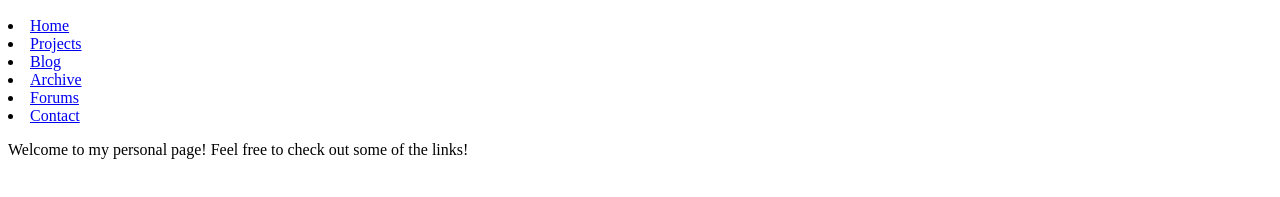
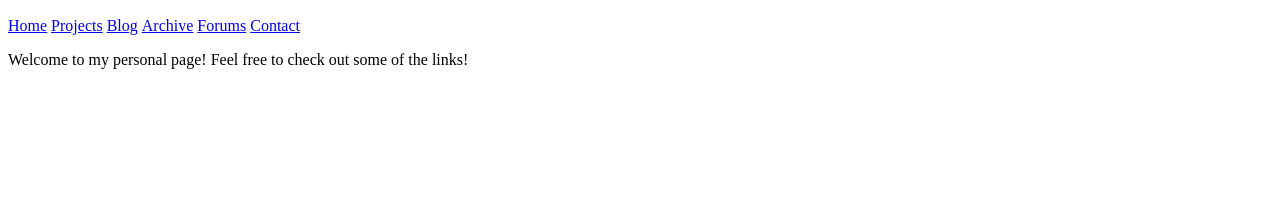
Before and after one commit to NicHibbs-CS/NicHibbs-CS.github.io, a plain HTML site: page index.html in a window 1280 px wide. Shown: the part 161-358 px from the top of the page. Drawn offline with Linux system fonts and the light colour scheme.

Commit message:
Inline Links

```diff
--- a/index.html
+++ b/index.html
@@ -11,12 +11,12 @@
   <body>
     <h1>Nic's WebDev Page</h1>
     <div>
-      <li><a href="./index.html">Home</a></li>
-      <li><a href="./projects.html">Projects</a></li>
-      <li><a href="./index.html">Blog</a></li>
-      <li><a href="./index.html">Archive</a></li>
-      <li><a href="./index.html">Forums</a></li>
-      <li><a href="./index.html">Contact</a></li>
+      <li style="display:inline-block"><a href="./index.html">Home</a></li>
+        <li style="display:inline-block"><a href="./projects.html">Projects</a></li>
+        <li style="display:inline-block"><a href="./index.html">Blog</a></li>
+        <li style="display:inline-block"><a href="./index.html">Archive</a></li>
+        <li style="display:inline-block"><a href="./index.html">Forums</a></li>
+        <li style="display:inline-block"><a href="./index.html">Contact</a></li>
     </div>
     <ul>
 
```
Also changed, not shown: fancifymytext.html (+6 -6 lines), projects.html (+6 -6 lines).
